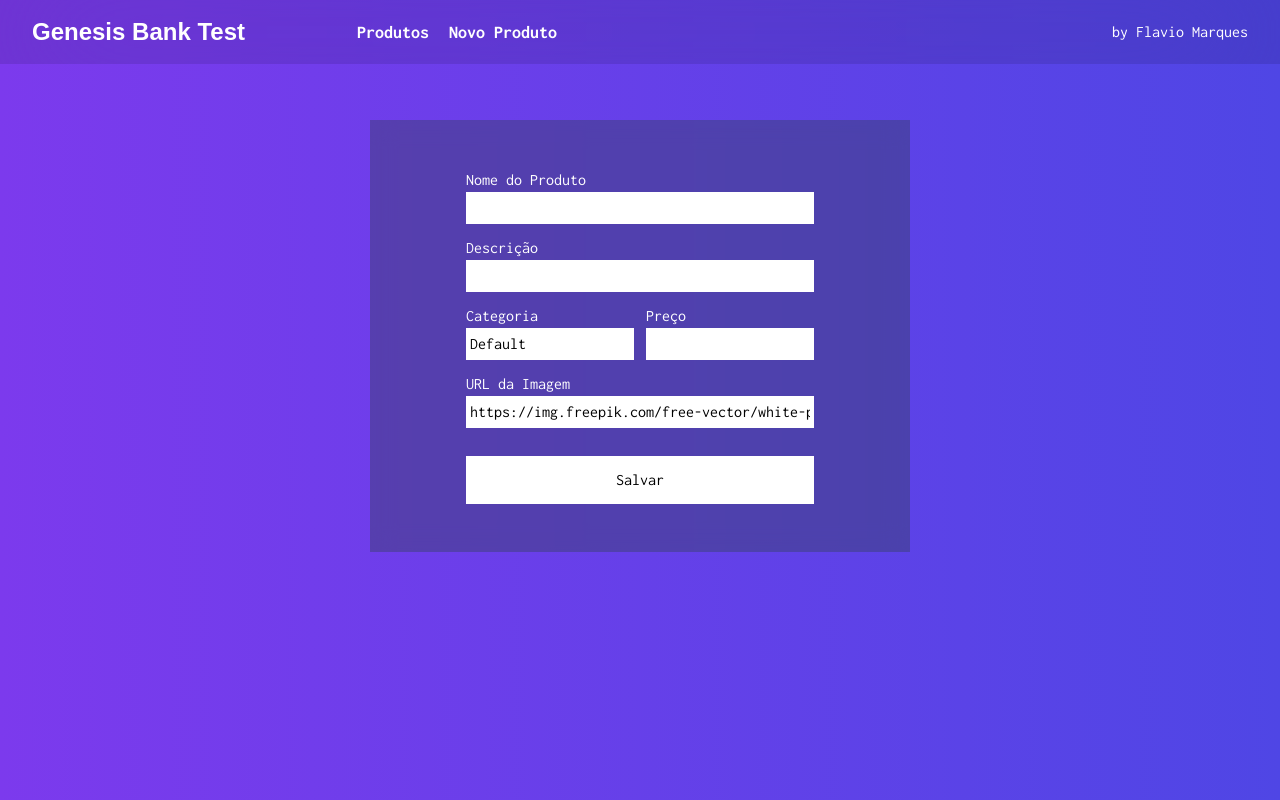
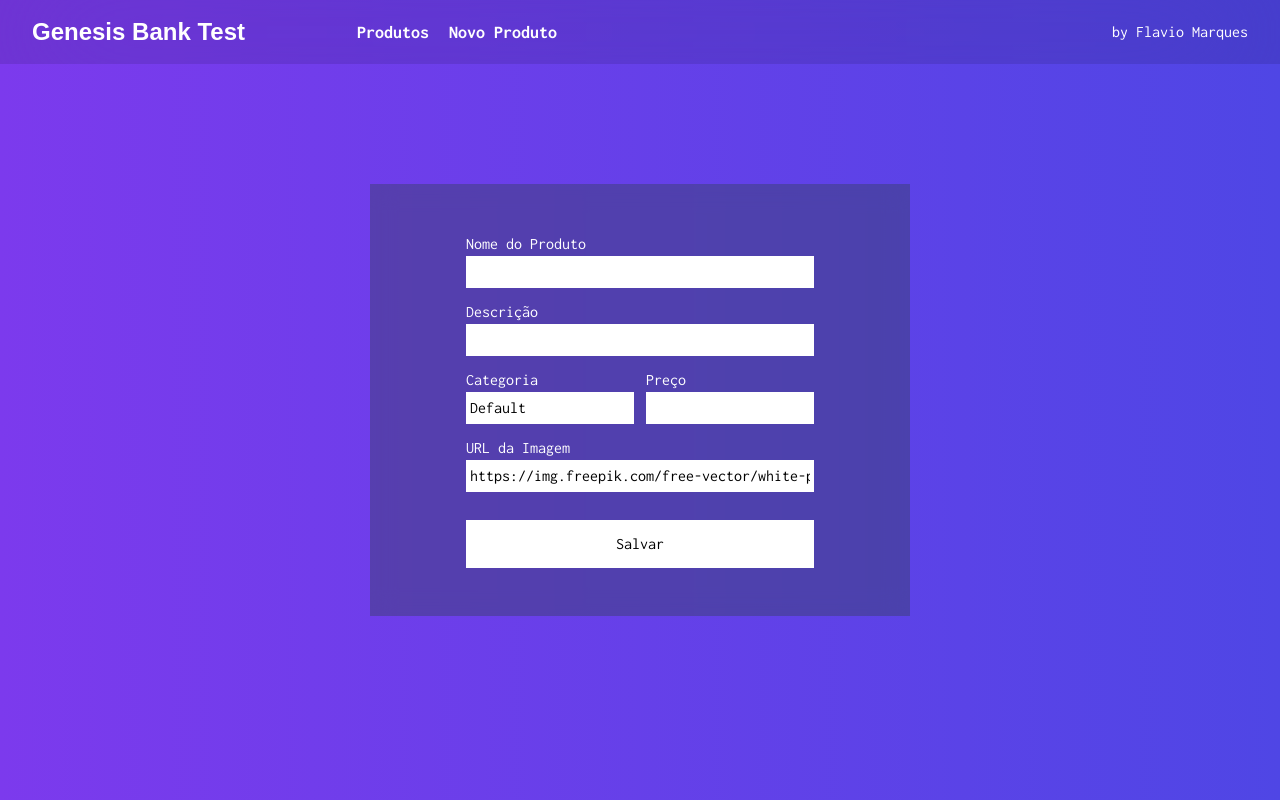
Before and after one commit to thunderjr/genesis-bank-test-web, a Next.js app: page /products/new in a window 1280 px wide. Built offline with nearby package versions, Linux system fonts and the light colour scheme; a web font is replaced by a local one.

Commit message:
fix: remove extra margin on products form

```diff
--- a/src/pages/products/new.tsx
+++ b/src/pages/products/new.tsx
@@ -2,7 +2,7 @@ import { ProductForm } from "@/components/product-form";
 
 export default function NewProductPage() {
   return (
-    <main className="h-full md:-mt-16 flex items-center justify-center">
+    <main className="h-full flex items-center justify-center">
       <section className="content p-12 px-24 bg-slate-700 backdrop-blur-md bg-opacity-40">
         <ProductForm />
       </section>
```
